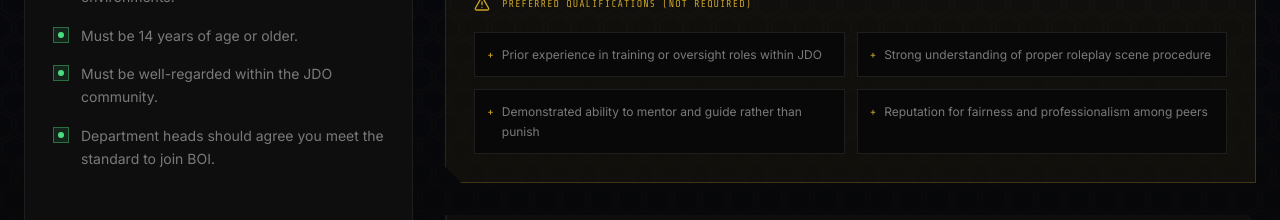
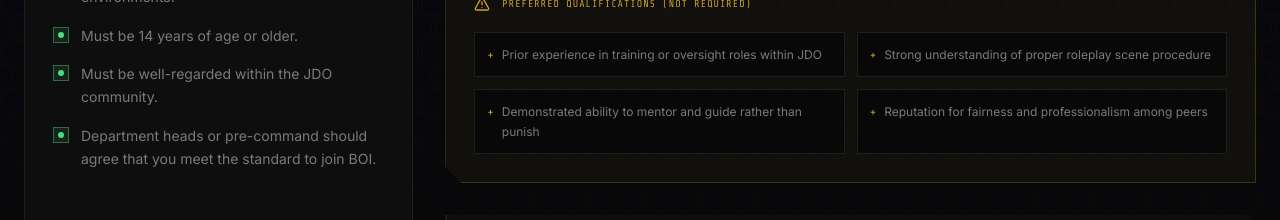
Before and after one commit to DignityDC/boiwebsite, a Next.js app: page / in a window 1280 px wide. Shown: the part 4160-4380 px from the top of the page. Built offline with nearby package versions, Linux system fonts and the light colour scheme; no server answers.

Commit message:
Update requirement for department head agreement

```diff
--- a/components/Requirements.jsx
+++ b/components/Requirements.jsx
@@ -10,7 +10,7 @@
   { text: 'Must be professional at all times, in all environments.' },
   { text: 'Must be 14 years of age or older.' },
   { text: 'Must be well-regarded within the JDO community.' },
-  { text: 'Department heads should agree you meet the standard to join BOI.' },
+  { text: 'Department heads or pre-command should agree that you meet the standard to join BOI.' },
 ];
 
 const disqualifying = [
```
